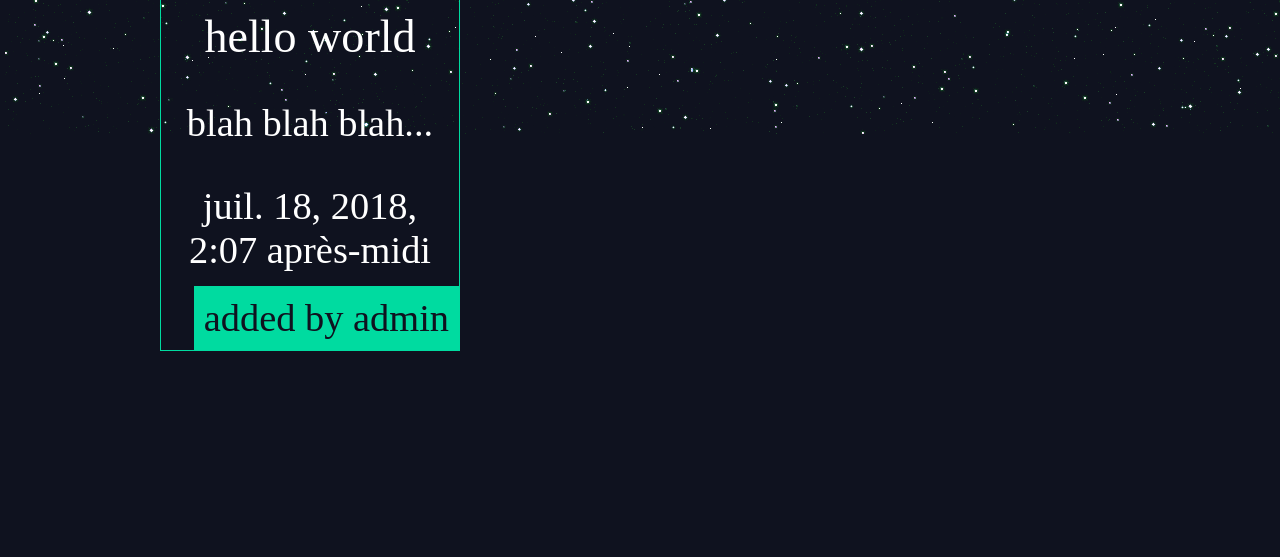
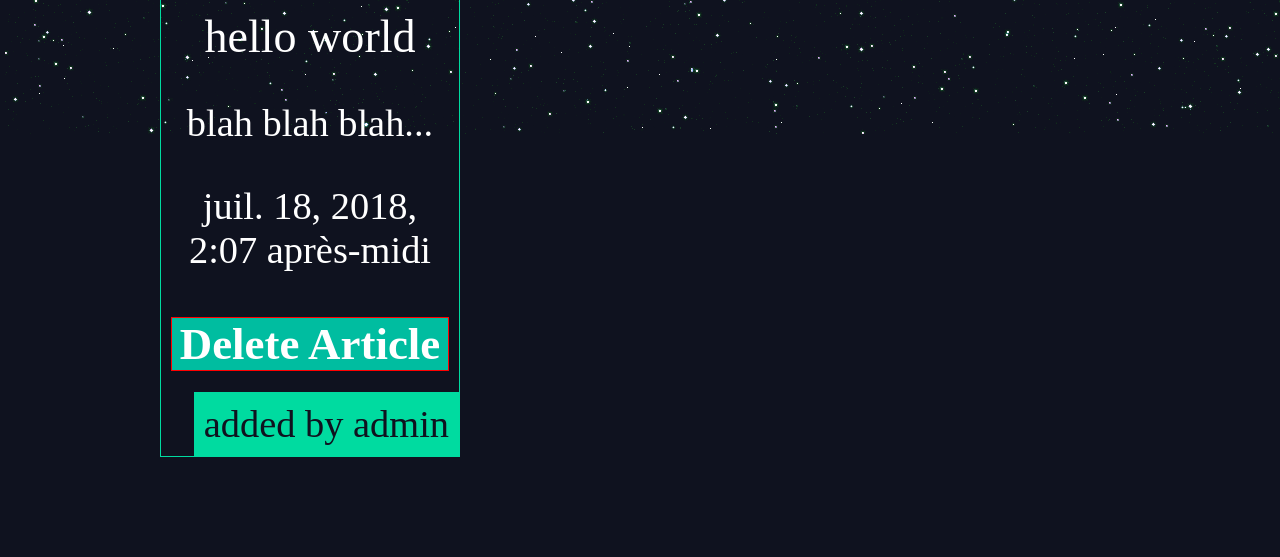
Before and after one commit to MathieuGery/Django-Blog, a Django app: page /articles/user_lsit/ in a window 1280 px wide. Shown: the part 346-903 px from the top of the page. Before the commit the page ends 697 px from the top, so only its background shows below. Run offline with Django 3.2, Linux system fonts and the light colour scheme; a user stored in the database is signed in; data comes from the database, SQL or seed files in the repository; both versions use the stored data as it was after the commit.

Commit message:
[+] button to rm articles

```diff
--- a/djangoblog/articles/models.py
+++ b/djangoblog/articles/models.py
@@ -13,4 +13,4 @@ class Article(models.Model):
         return self.title
 
     def snippet(self):
-        return self.body[:50] + "..."
+        return self.body[:30] + "..."
--- a/djangoblog/articles/templates/articles/article_detail.html
+++ b/djangoblog/articles/templates/articles/article_detail.html
@@ -7,6 +7,5 @@
         <p>{{ article.body }}</p>
         <p>{{ article.date }}</p>
     </div>
-    <h3><a href="{% url 'articles:delete' slug=article.slug %}">Delete Article</a></h3>
 </div>
 {% endblock %}
--- /dev/null
+++ b/djangoblog/articles/templates/articles/article_manage.html
@@ -0,0 +1,15 @@
+{% extends 'base_layout.html' %}
+{% block content %}
+<h1>Articles List</h1>
+<div class="articles">
+    {% for article in articles %}
+        <div class="article">
+            <h2><a href="{% url 'articles:detail' slug=article.slug %}">{{ article.title }}</a></h2>
+            <p>{{ article.snippet }}</p>
+            <p>{{article.date }}</p>
+            <p class="author">added by {{ article.author.username }}</p>
+            <h3><a href="{% url 'articles:delete' slug=article.slug %}">Delete Article</a></h3>
+        </div>
+    {% endfor %}
+</div>
+{% endblock %}
--- a/djangoblog/articles/views.py
+++ b/djangoblog/articles/views.py
@@ -1,14 +1,16 @@
-from django.shortcuts import render, redirect
-from .models import Article
-from django.http import HttpResponse
 from django.contrib.auth.decorators import login_required
 from django.contrib.auth.models import User
 from django.db.models import F
+from django.http import HttpResponse
+from django.shortcuts import redirect, render
+
 from . import forms
+from .models import Article
+
 
 def user_list(request):
     articles = Article.objects.filter(author=request.user)
-    return render(request, 'articles/article_list.html', {'articles': articles})
+    return render(request, 'articles/article_manage.html', {'articles': articles})
 
 def article_delete(request, slug):
     Article.objects.get(slug=slug).delete()
--- a/djangoblog/assets/styles.css
+++ b/djangoblog/assets/styles.css
@@ -9,7 +9,13 @@ body * {
     font-family: Debian;
 }
 
-h1, h2, h3, h4, h5{
+h3 {
+    font-size: normal;
+    background-color: #00bda0;
+    border: 1px solid red;
+}
+
+h1, h2, h4, h5{
     font-weight: normal;
     margin: 0;
 }
```
Also changed, not shown: djangoblog/articles/templates/articles/article_list.html (+9 -8 lines), djangoblog/db.sqlite3.
